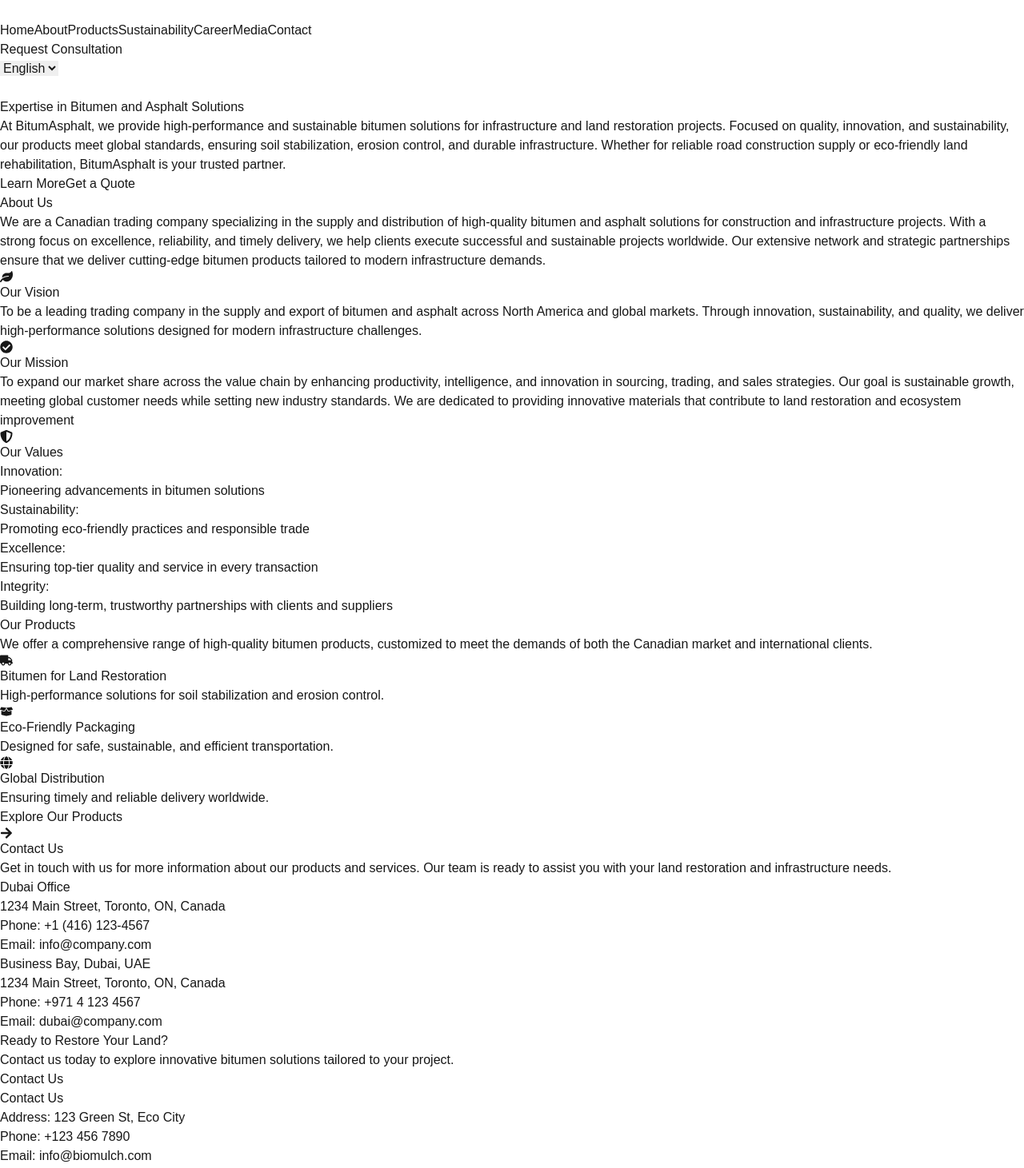
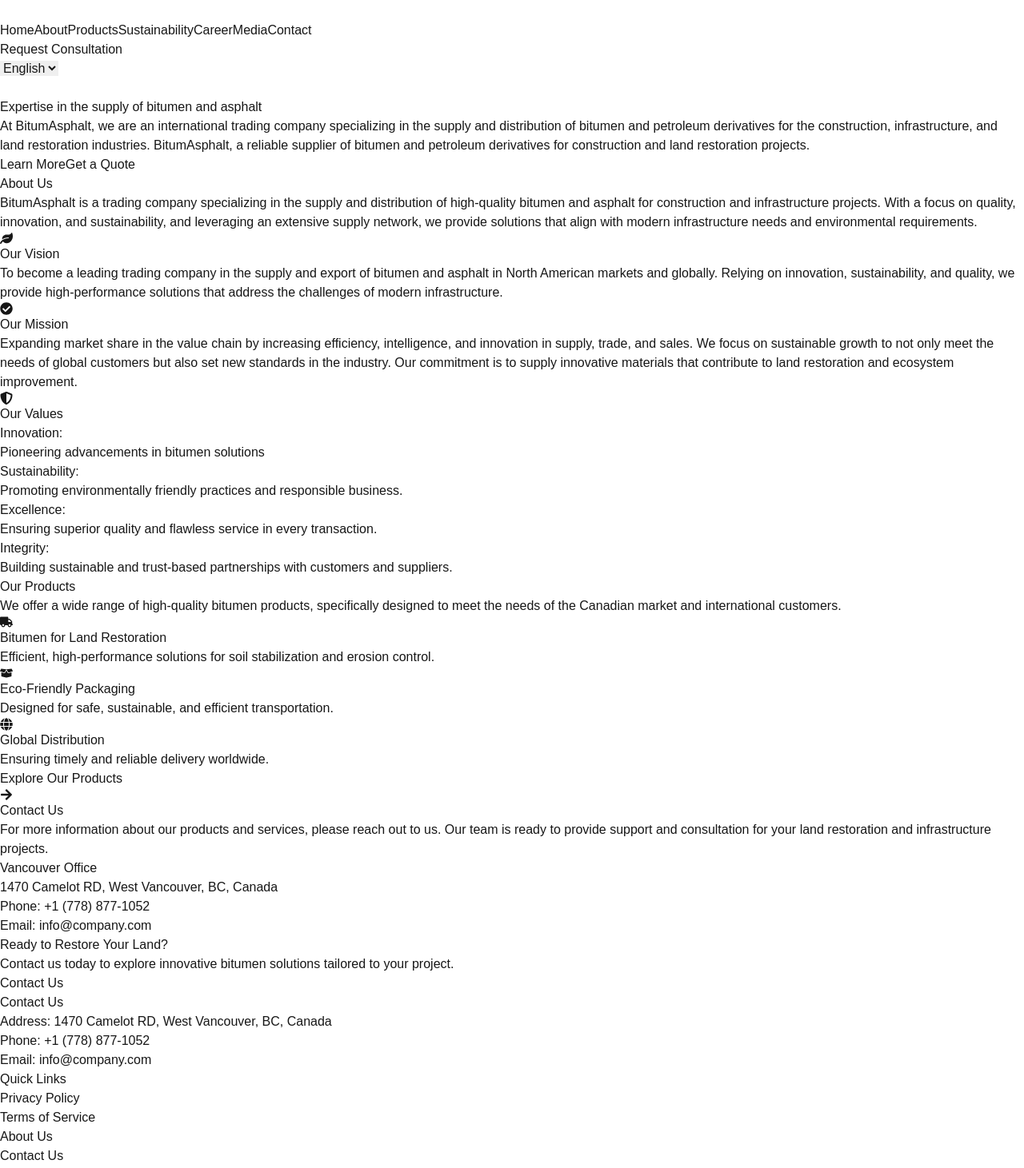
Before and after one commit to dejpa/bitumpro, a Next.js app: page /about in a window 1280 px wide. Shown: the part 840-2301 px from the top of the page at 80% size. Built offline with nearby package versions, Linux system fonts and the light colour scheme.

Commit message:
update content

```diff
--- a/src/app/[local]/about-us/page.tsx
+++ b/src/app/[local]/about-us/page.tsx
@@ -71,7 +71,7 @@
         </div>
 
         {/* Financials */}
-        <div className="p-6 bg-gray-800 rounded-lg shadow-md">
+        {/* <div className="p-6 bg-gray-800 rounded-lg shadow-md">
           <FaChartLine className="text-yellow-400 h-12 w-12 mx-auto mb-4" />
           <h3 className="text-xl font-semibold mb-2 text-yellow-400">
             <Link className="flex justify-center items-center" href={`/${currentLocale}/contact`}>
@@ -80,7 +80,7 @@
             </Link>
           </h3>
           <p className="text-gray-300">{t("aboutUs.financialsDescription")}</p>
-        </div>
+        </div> */}
 
         {/* History */}
         <div className="p-6 bg-gray-800 rounded-lg shadow-md">
--- a/src/app/[local]/page.tsx
+++ b/src/app/[local]/page.tsx
@@ -164,31 +164,20 @@
           <p className="text-gray-300 mb-8 max-w-2xl mx-auto">
             {t("home.contactUsDescription")}
           </p>
-          <div className="grid grid-cols-1 md:grid-cols-2 gap-8">
+          <div className="grid ">
             <div className="p-6 bg-gray-700 rounded-lg shadow-md">
-              <h3 className="text-xl font-semibold mb-2 text-yellow-400">{t("home.dubaiOffice")}</h3>
+              <h3 className="text-xl font-semibold mb-2 text-yellow-400">{t("home.canadaOffice")}</h3>
               <p className="text-gray-300">
                 {t("home.canadaOfficeAddress")}
               </p>
               <p className="text-gray-300">
-                {t("home.phone")}: +1 (416) 123-4567
+                {t("home.phone")}: +1 (778) 877-1052
               </p>
               <p className="text-gray-300">
                 {t("home.email")}: info@company.com
               </p>
             </div>
-            <div className="p-6 bg-gray-700 rounded-lg shadow-md">
-              <h3 className="text-xl font-semibold mb-2 text-yellow-400">{t("home.dubaiOfficeAddress")}</h3>
-              <p className="text-gray-300">
-                {t("home.canadaOfficeAddress")}
-              </p>
-              <p className="text-gray-300">
-                {t("home.phone")}: +971 4 123 4567
-              </p>
-              <p className="text-gray-300">
-                {t("home.email")}: dubai@company.com
-              </p>
-            </div>
+
           </div>
         </div>
       </section>
--- a/src/app/components/Footer.tsx
+++ b/src/app/components/Footer.tsx
@@ -7,9 +7,9 @@
                 {/* بخش تماس با ما */}
                 <div className="w-full md:w-1/3 mb-8 md:mb-0">
                     <h3 className="text-md md:text-lg font-bold text-yellow-400">Contact Us</h3>
-                    <p className="text-gray-300">Address: 123 Green St, Eco City</p>
-                    <p className="text-gray-300">Phone: +123 456 7890</p>
-                    <p className="text-gray-300">Email: info@biomulch.com</p>
+                    <p className="text-gray-300">Address: 1470 Camelot RD, West Vancouver, BC, Canada</p>
+                    <p className="text-gray-300">Phone:  +1 (778) 877-1052</p>
+                    <p className="text-gray-300">Email:  info@company.com</p>
                 </div>
 
                 {/* بخش لینک‌های سریع */}
--- a/src/locales/english/aboutUs.json
+++ b/src/locales/english/aboutUs.json
@@ -1,24 +1,24 @@
 {
   "heroTitle": "About Us",
-  "heroDescription": "Learn about our expertise, commitment, and the values that drive us forward.",
+  "heroDescription": "Get to know our expertise, commitment, and values.",
   "contactUs": "Contact Us",
 
   "ourBusiness": "Our Business",
-  "ourBusinessDescription": "BitumAsphalt is a Canadian trading company specializing in high-quality bitumen and asphalt solutions. We support infrastructure projects worldwide by providing durable, sustainable, and high-performance materials.",
+  "ourBusinessDescription": "BitumAsphalt is a trading company specializing in the supply of high-quality bitumen and asphalt products. We support infrastructure projects worldwide by providing durable, sustainable, and high-performance materials.",
 
   "ourVision": "Our Vision",
-  "ourVisionDescription": "To be the leading global provider of sustainable bitumen solutions, driving innovation and quality in the industry.",
+  "ourVisionDescription": "To become the leading global supplier of sustainable bitumen, with a focus on innovation and quality in the industry.",
 
   "corporateGovernance": "Corporate Governance",
-  "corporateGovernanceDescription": "We uphold transparency, ethical business practices, and a commitment to responsible trade.",
+  "corporateGovernanceDescription": "We are committed to transparency, ethical business practices, and a dedication to responsible trade.",
 
   "financials": "Financial Strength",
   "financialsDescription": "A solid financial foundation enabling stable growth and global expansion.",
 
   "history": "Our Journey",
-  "historyDescription": "A track record of excellence and innovation in bitumen trading and supply.",
+  "historyDescription": "We are expanding in global markets with innovation and ethical principles in the supply of bitumen and asphalt.",
 
-  "aboutUsDescription": "BitumAsphalt is a Canadian trading company specializing in the supply and distribution of high-quality bitumen and asphalt products for infrastructure and land restoration projects. We are committed to innovation, sustainability, and delivering efficient solutions that enhance the durability and performance of infrastructure. With an extensive distribution network and a customer-centric approach, we help global industries overcome environmental challenges by using advanced bitumen materials to create resilient and sustainable infrastructure.",
+  "aboutUsDescription": "BitumAsphalt is a trading company specializing in the supply and distribution of high-quality bitumen and asphalt for construction, infrastructure, and land restoration projects. We are committed to providing advanced, sustainable, and efficient products that enhance the performance and durability of infrastructures. Leveraging an extensive supply network and strategic partnerships, our products are designed in accordance with global standards to meet the needs of construction and environmental projects. Our focus on quality, innovation, and timely delivery ensures that customers around the world can execute their projects with confidence. At BitumAsphalt, we are dedicated to developing sustainable solutions for soil stabilization, erosion control, and the construction of resilient infrastructures. With a customer-oriented approach and the supply of advanced bituminous materials, we help global industries address modern infrastructure challenges with effective, environmentally friendly solutions.",
 
   "readyToRestore": "Ready to Build a More Sustainable Future?",
   "readyToRestoreDescription": "Partner with us for innovative bitumen solutions. Contact us today!"
--- a/src/locales/english/home.json
+++ b/src/locales/english/home.json
@@ -1,36 +1,36 @@
 {
-    "heroTitle": "Expertise in Bitumen and Asphalt Solutions",
-    "heroDescription": "At BitumAsphalt, we provide high-performance and sustainable bitumen solutions for infrastructure and land restoration projects. Focused on quality, innovation, and sustainability, our products meet global standards, ensuring soil stabilization, erosion control, and durable infrastructure. Whether for reliable road construction supply or eco-friendly land rehabilitation, BitumAsphalt is your trusted partner.",
+    "heroTitle": "Expertise in the supply of bitumen and asphalt",
+    "heroDescription": "At BitumAsphalt, we are an international trading company specializing in the supply and distribution of bitumen and petroleum derivatives for the construction, infrastructure, and land restoration industries. BitumAsphalt, a reliable supplier of bitumen and petroleum derivatives for construction and land restoration projects.",
     "learnMore": "Learn More",
     "getQuote": "Get a Quote",
     "aboutUs": "About Us",
-    "aboutUsDescription": "We are a Canadian trading company specializing in the supply and distribution of high-quality bitumen and asphalt solutions for construction and infrastructure projects. With a strong focus on excellence, reliability, and timely delivery, we help clients execute successful and sustainable projects worldwide. Our extensive network and strategic partnerships ensure that we deliver cutting-edge bitumen products tailored to modern infrastructure demands.",
+    "aboutUsDescription": "BitumAsphalt is a trading company specializing in the supply and distribution of high-quality bitumen and asphalt for construction and infrastructure projects. With a focus on quality, innovation, and sustainability, and leveraging an extensive supply network, we provide solutions that align with modern infrastructure needs and environmental requirements.",
     "ourVision": "Our Vision",
-    "ourVisionDescription": "To be a leading trading company in the supply and export of bitumen and asphalt across North America and global markets. Through innovation, sustainability, and quality, we deliver high-performance solutions designed for modern infrastructure challenges.",
+    "ourVisionDescription": "To become a leading trading company in the supply and export of bitumen and asphalt in North American markets and globally. Relying on innovation, sustainability, and quality, we provide high-performance solutions that address the challenges of modern infrastructure.",
     "ourMission": "Our Mission",
-    "ourMissionDescription": "To expand our market share across the value chain by enhancing productivity, intelligence, and innovation in sourcing, trading, and sales strategies. Our goal is sustainable growth, meeting global customer needs while setting new industry standards. We are dedicated to providing innovative materials that contribute to land restoration and ecosystem improvement",
+    "ourMissionDescription": "Expanding market share in the value chain by increasing efficiency, intelligence, and innovation in supply, trade, and sales. We focus on sustainable growth to not only meet the needs of global customers but also set new standards in the industry. Our commitment is to supply innovative materials that contribute to land restoration and ecosystem improvement.",
     "ourValues": "Our Values",
     "ourValuesInnovation": "Innovation",
     "ourValuesInnovationDescription": "Pioneering advancements in bitumen solutions",
     "ourValuesSustainability": "Sustainability",
-    "ourValuesSustainabilityDescription": "Promoting eco-friendly practices and responsible trade",
+    "ourValuesSustainabilityDescription": "Promoting environmentally friendly practices and responsible business.",
     "ourValuesExcellence": "Excellence",
-    "ourValuesExcellenceDescription": "Ensuring top-tier quality and service in every transaction",
+    "ourValuesExcellenceDescription": "Ensuring superior quality and flawless service in every transaction.",
     "ourValuesIntegrity": "Integrity",
-    "ourValuesIntegrityDescription": "Building long-term, trustworthy partnerships with clients and suppliers",
+    "ourValuesIntegrityDescription": "Building sustainable and trust-based partnerships with customers and suppliers.",
     "ourProducts": "Our Products",
-    "ourProductsDescription": "We offer a comprehensive range of high-quality bitumen products, customized to meet the demands of both the Canadian market and international clients.",
+    "ourProductsDescription": "We offer a wide range of high-quality bitumen products, specifically designed to meet the needs of the Canadian market and international customers.",
     "bitumenForLandRestoration": "Bitumen for Land Restoration",
-    "bitumenForLandRestorationDescription": "High-performance solutions for soil stabilization and erosion control.",
+    "bitumenForLandRestorationDescription": "Efficient, high-performance solutions for soil stabilization and erosion control.",
     "ecoFriendlyPackaging": "Eco-Friendly Packaging",
     "ecoFriendlyPackagingDescription": "Designed for safe, sustainable, and efficient transportation.",
     "globalDistribution": "Global Distribution",
-    "globalDistributionDescription": " Ensuring timely and reliable delivery worldwide.",
+    "globalDistributionDescription": "Ensuring timely and reliable delivery worldwide.",
     "exploreProducts": "Explore Our Products",
     "contactUs": "Contact Us",
-    "contactUsDescription": "Get in touch with us for more information about our products and services. Our team is ready to assist you with your land restoration and infrastructure needs.",
-    "canadaOffice": "Toronto Office",
-    "canadaOfficeAddress": "1234 Main Street, Toronto, ON, Canada",
+    "contactUsDescription": "For more information about our products and services, please reach out to us. Our team is ready to provide support and consultation for your land restoration and infrastructure projects.",
+    "canadaOffice": "Vancouver Office",
+    "canadaOfficeAddress": "1470 Camelot RD, West Vancouver, BC, Canada",
     "dubaiOffice": "Dubai Office",
     "dubaiOfficeAddress": "Business Bay, Dubai, UAE",
     "phone": "Phone",
--- a/src/locales/france/home.json
+++ b/src/locales/france/home.json
@@ -1,36 +1,36 @@
 {
-  "heroTitle": "Expertise en solutions de bitume et d’asphalte",
-  "heroDescription": "Chez BitumAsphalt, nous proposons des solutions de bitume performantes et durables pour les projets d'infrastructure et de restauration des terres. Axés sur la qualité, l'innovation et la durabilité, nos produits respectent les normes mondiales, garantissant la stabilisation des sols, le contrôle de l'érosion et des infrastructures durables. Que ce soit pour l'approvisionnement fiable en construction routière ou la réhabilitation écologique des terres, BitumAsphalt est votre partenaire de confiance.",
+  "heroTitle": "Expertise dans la fourniture de bitume et d'asphalte.",
+  "heroDescription": "Chez BitumAsphalt, nous sommes une entreprise commerciale internationale spécialisée dans l'approvisionnement et la distribution de bitume et de dérivés pétroliers pour les industries de la construction, des infrastructures et de la restauration des terres. BitumAsphalt, un fournisseur fiable de bitume et de dérivés pétroliers pour les projets de construction et de restauration des terres.",
   "learnMore": "En savoir plus",
   "getQuote": "Obtenir un devis",
   "aboutUs": "À propos de nous",
-  "aboutUsDescription": "Nous sommes une entreprise commerciale canadienne spécialisée dans la fourniture et la distribution de solutions de bitume et d’asphalte de haute qualité pour les projets de construction et d’infrastructure. Avec un fort engagement envers l’excellence, la fiabilité et la livraison rapide, nous aidons nos clients à mener à bien des projets réussis et durables dans le monde entier. Notre vaste réseau et nos partenariats stratégiques nous permettent de proposer des produits de bitume de pointe adaptés aux exigences des infrastructures modernes.",
+  "aboutUsDescription": "BitumAsphalt est une entreprise commerciale spécialisée dans l'approvisionnement et la distribution de bitume et d'asphalte de haute qualité pour les projets de construction et d'infrastructure. En mettant l'accent sur la qualité, l'innovation et la durabilité, et en tirant parti d'un large réseau d'approvisionnement, nous proposons des solutions adaptées aux besoins modernes des infrastructures et aux exigences environnementales.",
   "ourVision": "Notre vision",
-  "ourVisionDescription": "Être une entreprise commerciale leader dans la fourniture et l’exportation de bitume et d’asphalte en Amérique du Nord et sur les marchés internationaux. Grâce à l’innovation, la durabilité et la qualité, nous proposons des solutions performantes adaptées aux défis des infrastructures modernes.",
+  "ourVisionDescription": "Devenir une entreprise commerciale leader dans l'approvisionnement et l'exportation de bitume et d'asphalte sur les marchés nord-américains et à l'échelle mondiale. En nous appuyant sur l'innovation, la durabilité et la qualité, nous proposons des solutions performantes qui répondent aux défis des infrastructures modernes.",
   "ourMission": "Notre mission",
-  "ourMissionDescription": "Développer notre part de marché sur toute la chaîne de valeur en améliorant la productivité, l’intelligence et l’innovation dans les stratégies d’approvisionnement, de commerce et de vente. Notre objectif est une croissance durable, répondant aux besoins des clients mondiaux tout en établissant de nouvelles normes industrielles. Nous nous engageons à fournir des matériaux innovants qui contribuent à la restauration des terres et à l’amélioration des écosystèmes.",
+  "ourMissionDescription": "Étendre la part de marché dans la chaîne de valeur en augmentant l'efficacité, l'intelligence et l'innovation dans l'approvisionnement, le commerce et les ventes. Nous nous concentrons sur une croissance durable pour non seulement répondre aux besoins des clients mondiaux, mais aussi établir de nouvelles normes dans l'industrie. Notre engagement est de fournir des matériaux innovants qui contribuent à la restauration des terres et à l'amélioration des écosystèmes.",
   "ourValues": "Nos valeurs",
   "ourValuesInnovation": "Innovation",
   "ourValuesInnovationDescription": "Développement de solutions avancées en bitume",
   "ourValuesSustainability": "Durabilité",
-  "ourValuesSustainabilityDescription": "Promotion des pratiques écologiques et d’un commerce responsable",
+  "ourValuesSustainabilityDescription": "Promouvoir des pratiques écologiques et un commerce responsable.",
   "ourValuesExcellence": "Excellence",
-  "ourValuesExcellenceDescription": "Assurer une qualité et un service de premier ordre à chaque transaction",
+  "ourValuesExcellenceDescription": "Garantir une qualité supérieure et un service impeccable à chaque transaction.",
   "ourValuesIntegrity": "Intégrité",
-  "ourValuesIntegrityDescription": "Établir des partenariats fiables et durables avec les clients et les fournisseurs",
+  "ourValuesIntegrityDescription": "Établir des partenariats durables et fondés sur la confiance avec les clients et les fournisseurs.",
   "ourProducts": "Nos produits",
-  "ourProductsDescription": "Nous offrons une gamme complète de produits de bitume de haute qualité, adaptés aux exigences des marchés canadien et international.",
+  "ourProductsDescription": "Nous proposons une large gamme de produits de bitume de haute qualité, spécialement conçus pour répondre aux besoins du marché canadien et des clients internationaux.",
   "bitumenForLandRestoration": "Bitume pour la restauration des terres",
-  "bitumenForLandRestorationDescription": "Solutions performantes pour la stabilisation des sols et le contrôle de l’érosion.",
+  "bitumenForLandRestorationDescription": "Solutions efficaces et performantes pour la stabilisation des sols et le contrôle de l'érosion.",
   "ecoFriendlyPackaging": "Emballages écologiques",
-  "ecoFriendlyPackagingDescription": "Conçus pour un transport sûr, durable et efficace.",
+  "ecoFriendlyPackagingDescription": "Conçu pour un transport sûr, durable et efficace.",
   "globalDistribution": "Distribution mondiale",
-  "globalDistributionDescription": "Assurer une livraison rapide et fiable à l’échelle internationale.",
+  "globalDistributionDescription": "Garantir une livraison ponctuelle et fiable dans le monde entier.",
   "exploreProducts": "Découvrez nos produits",
   "contactUs": "Contactez-nous",
-  "contactUsDescription": "Contactez-nous pour plus d’informations sur nos produits et services. Notre équipe est prête à vous accompagner dans vos besoins en matière de restauration des terres et d’infrastructures.",
-  "canadaOffice": "Bureau de Toronto",
-  "canadaOfficeAddress": "1234 Main Street, Toronto, ON, Canada",
+  "contactUsDescription": "Pour plus d'informations sur nos produits et services, veuillez nous contacter. Notre équipe est prête à vous offrir un soutien et des conseils pour vos projets de restauration des terres et d'infrastructure.",
+  "canadaOffice": "Bureau de Vancouver",
+  "canadaOfficeAddress": "1470 Camelot RD,  Vancouver-Ouest, BC, Canada",
   "dubaiOffice": "Bureau de Dubaï",
   "dubaiOfficeAddress": "Business Bay, Dubaï, Émirats arabes unis",
   "phone": "Téléphone",
```
Also changed, not shown: src/locales/france/aboutUs.json (+6 -6 lines).
